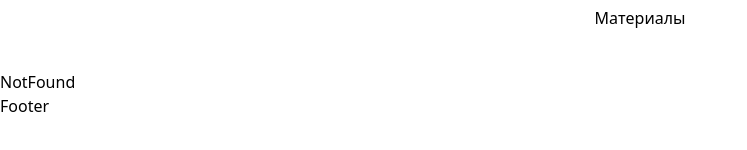
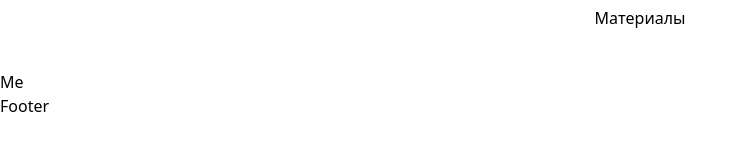
Before and after one commit to szatolokinweb/math-landing, a Next.js app: page /me in a window 1280 px wide. Before the commit this address had no page. Shown: the part 154-304 px from the top of the page, without its empty margins (0-747 px from the left). Built offline with nearby package versions, Linux system fonts and the light colour scheme.

Commit message:
Обновление

```diff
--- /dev/null
+++ b/src/app/me/page.tsx
@@ -0,0 +1,3 @@
+export default function Me() {
+  return <div>Me</div>;
+}
--- a/src/components/Logo.tsx
+++ b/src/components/Logo.tsx
@@ -1,3 +1,5 @@
+import Link from "next/link";
+
 export default function Logo() {
-  return <div>Logo</div>;
+  return <Link href="/">Logo</Link>;
 }
```
